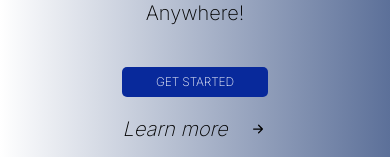
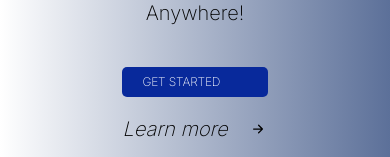
Before and after one commit to jahseed89/carefinder, a React (Create React App) app: page /home in a window 390 px wide. Shown: the part 634-791 px from the top of the page. Built offline with nearby package versions, Linux system fonts and the light colour scheme; no server answers.

Commit message:
responsiveness

```diff
--- a/src/components/button/button.scss
+++ b/src/components/button/button.scss
@@ -1,6 +1,7 @@
 .my-btn {
-    display: inline-block;
     text-align: center;
+    display: flex;
+    align-items: center;
     background-color: #08299B;
     color: #ffff;
     border-radius: 12px;
@@ -15,7 +16,6 @@
 
     @media (max-width: 1740px) {
         border-radius: 12px;
-        // padding: 10px ;
         font-weight: 500;
         font-size: 18px;
         line-height: 80%;
--- a/src/pages/login/login.scss
+++ b/src/pages/login/login.scss
@@ -35,7 +35,11 @@
 }
 .b-btn {
     margin-top: 5rem;
-    text-align: center;
+    width: fit-content;
+    margin-left: auto;
+    margin-right: auto;
+
+
 }
 
 // **********Main section styling ***********
```
